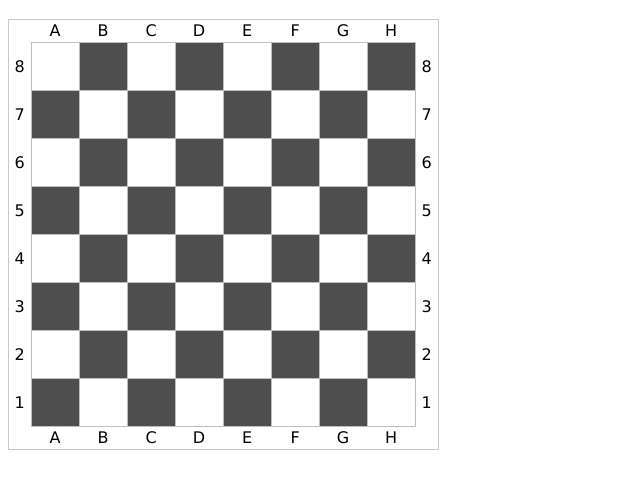
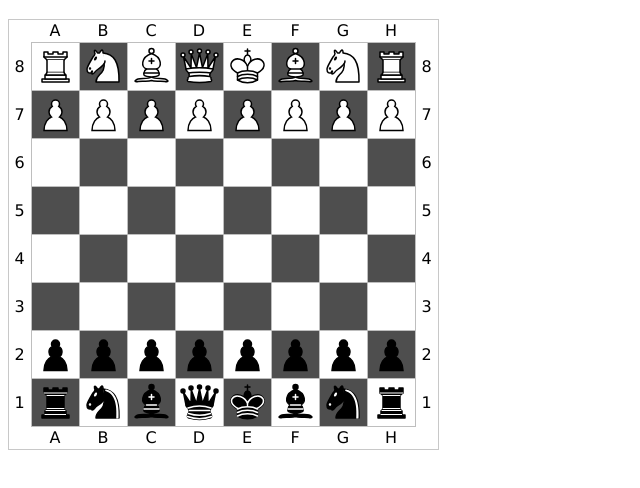
Before and after one commit to anvar89/GB_Javascript, a plain HTML site: page Task1/index.html in a window 1280 px wide. Shown: the part 62-550 px from the top of the page, without its empty margins (0-640 px from the left). Drawn offline with Linux system fonts and the light colour scheme; the site is published under a folder, as on GitHub Pages, so addresses that start at the root find nothing.

Commit message:
corrected links to images in Style.css

```diff
--- a/Task1/CSS/Style.css
+++ b/Task1/CSS/Style.css
@@ -42,38 +42,38 @@ th {
 }
 
 .ltPawn {
-  background-image: url(/Images/pawn-light.svg);
+  background-image: url("../Images/pawn-light.svg");
 }
 .dkPawn {
-  background-image: url(/Images/pawn-dark.svg);
+  background-image: url("../Images/pawn-dark.svg");
 }
 .ltRook {
-  background-image: url(/Images/rook-light.svg);
+  background-image: url("../Images/rook-light.svg");
 }
 .dkRook {
-  background-image: url(/Images/rook-dark.svg);
+  background-image: url("../Images/rook-dark.svg");
 }
 .ltKnight {
-  background-image: url(/Images/knight-light.svg);
+  background-image: url("../Images/knight-light.svg");
 }
 .dkKnight {
-  background-image: url(/Images/knight-dark.svg);
+  background-image: url("../Images/knight-dark.svg");
 }
 .ltBishop {
-  background-image: url(/Images/bishop-light.svg);
+  background-image: url("../Images/bishop-light.svg");
 }
 .dkBishop {
-  background-image: url(/Images/bishop-dark.svg);
+  background-image: url("../Images/bishop-dark.svg");
 }
 .ltQueen {
-  background-image: url(/Images/queen-light.svg);
+  background-image: url("../Images/queen-light.svg");
 }
 .dkQueen {
-  background-image: url(/Images/queen-dark.svg);
+  background-image: url("../Images/queen-dark.svg");
 }
 .ltKing {
-  background-image: url(/Images/king-light.svg);
+  background-image: url("../Images/king-light.svg");
 }
 .dkKing {
-  background-image: url(/Images/king-dark.svg);
+  background-image: url("../Images/king-dark.svg");
 }
```
